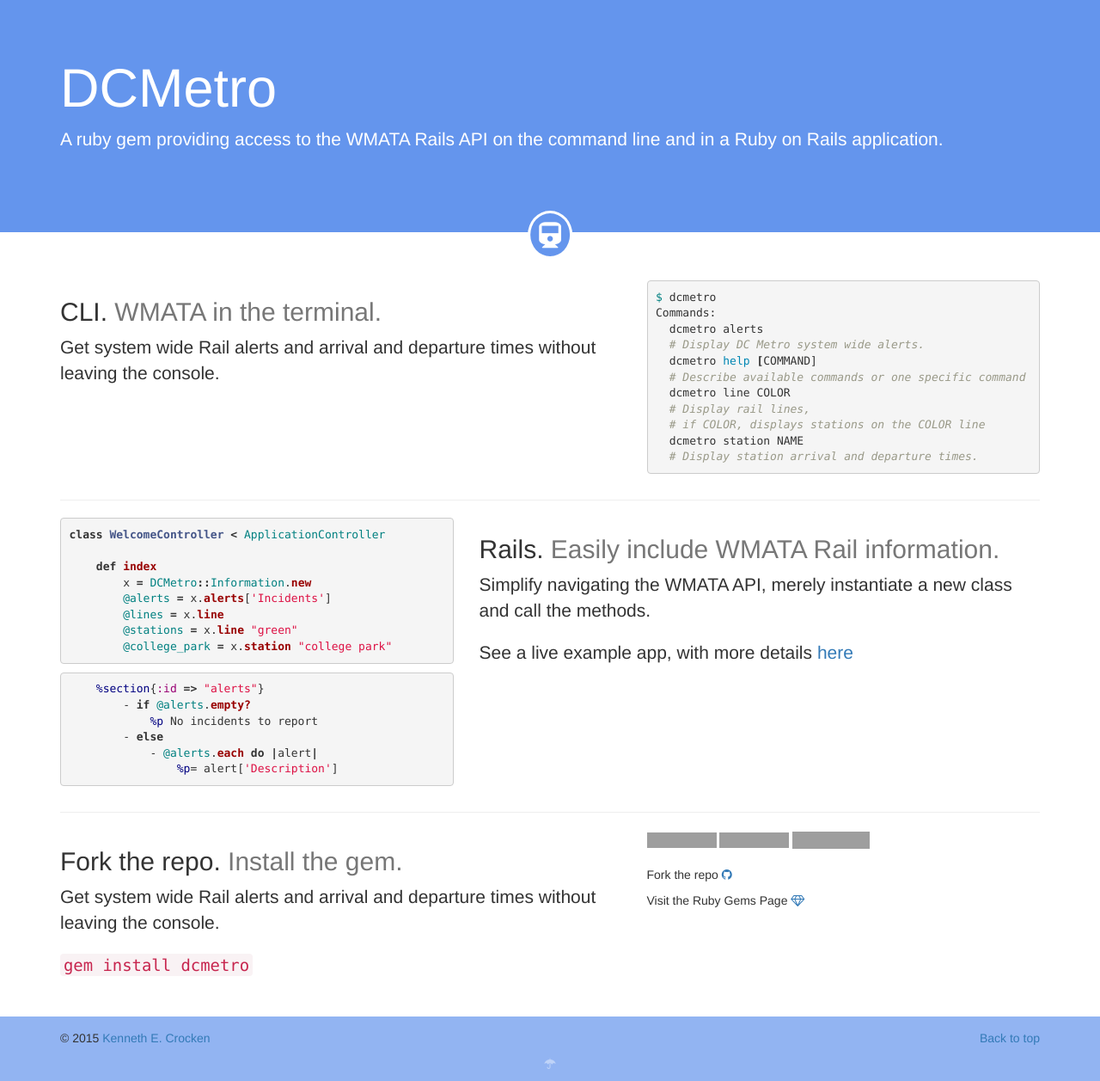
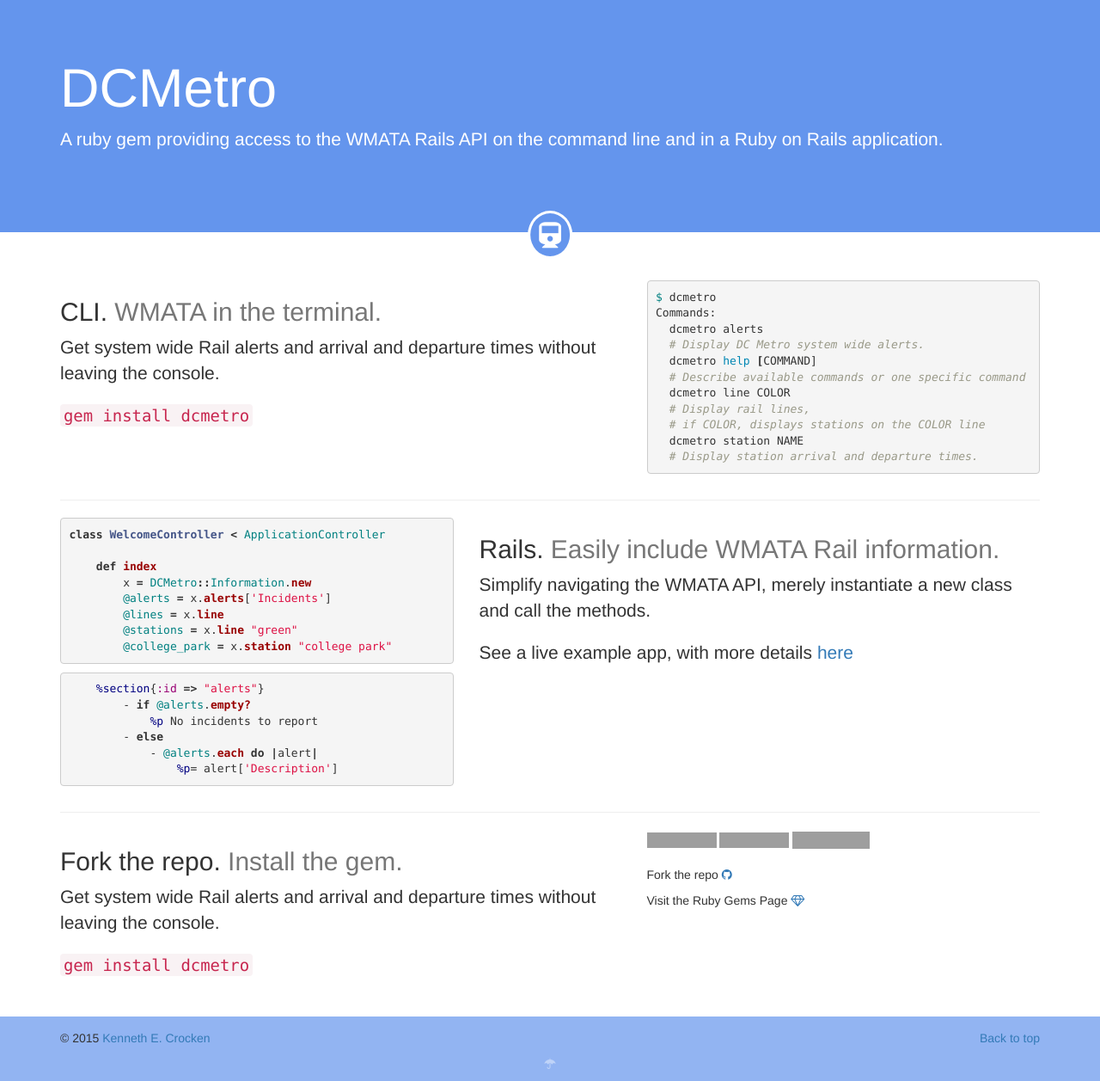
Before and after one commit to kencrocken/dcmetro, a Jekyll site: the page built from index.html, in a window 1280 px wide. Shown: the whole page at 86% size. Built offline with Jekyll 4.4.1, drawn with Linux system fonts in a browser that asks for light colours; nearby versions of some CDN libraries; grey boxes are pictures that could not be loaded.

Commit message:
Edits CLI section to include gem install

```diff
--- a/index.html
+++ b/index.html
@@ -8,6 +8,7 @@ layout: default
   <div class="col-md-7">
     <h2 class="featurette-heading">CLI. <span class="text-muted">WMATA in the terminal.</span></h2>
     <p class="lead">Get system wide Rail alerts and arrival and departure times without leaving the console.</p>
+    <p class="lead"><code>gem install dcmetro</code></p>
   </div>
   <div class="col-md-5">
     <div class="center-block">
```
